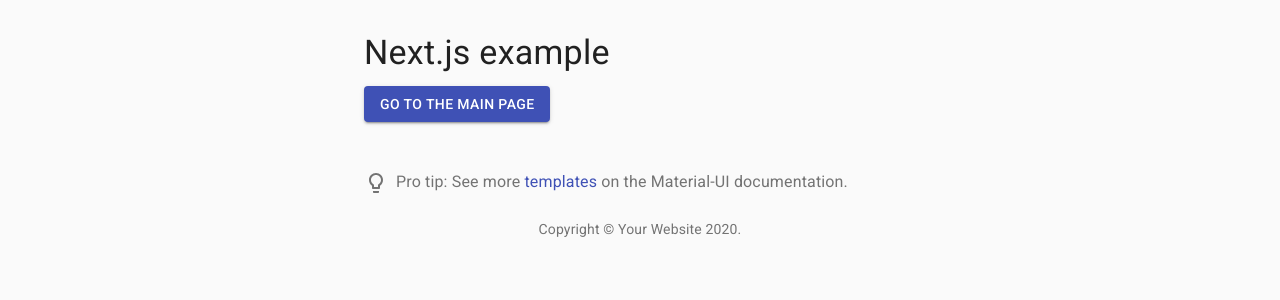
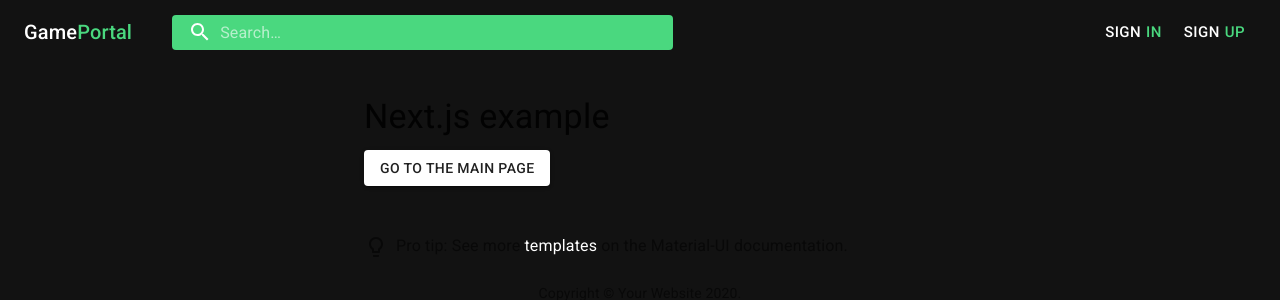
Before and after one commit to can-ates/game-portal, a Next.js app in the folder nextjs/: page /about in a window 1280 px wide. Shown: the top 300 px of the page. Built offline with nearby package versions, Linux system fonts and the light colour scheme.

Commit message:
header added

```diff
--- a/nextjs/package.json
+++ b/nextjs/package.json
@@ -4,6 +4,7 @@
   "private": true,
   "dependencies": {
     "@material-ui/core": "latest",
+    "@material-ui/icons": "^4.9.1",
     "@welldone-software/why-did-you-render": "^4.3.1",
     "axios": "^0.19.2",
     "clsx": "latest",
--- a/nextjs/pages/_app.js
+++ b/nextjs/pages/_app.js
@@ -1,13 +1,15 @@
 import React from 'react';
 import PropTypes from 'prop-types';
 import Head from 'next/head';
+import Container from '@material-ui/core/Container';
 import { ThemeProvider } from '@material-ui/core/styles';
 import CssBaseline from '@material-ui/core/CssBaseline';
 import theme from '../src/theme';
-import whyDidYouRender from '@welldone-software/why-did-you-render'
+import Header from '../src/components/ui/Header';
+import whyDidYouRender from '@welldone-software/why-did-you-render';
 
 if (typeof window !== 'undefined' && process.env.NODE_ENV === 'development') {
-  whyDidYouRender(React)
+  whyDidYouRender(React);
 }
 
 export default function MyApp(props) {
@@ -24,13 +26,18 @@
   return (
     <React.Fragment>
       <Head>
-        <title>My page</title>
-        <meta name="viewport" content="minimum-scale=1, initial-scale=1, width=device-width" />
+        <title>Game Portal</title>
+        <meta
+          name='viewport'
+          content='minimum-scale=1, initial-scale=1, width=device-width'
+        />
       </Head>
       <ThemeProvider theme={theme}>
-        {/* CssBaseline kickstart an elegant, consistent, and simple baseline to build upon. */}
-        <CssBaseline />
-        <Component {...pageProps} />
+        <Container maxWidth='xl'>
+          <Header />
+          <CssBaseline />
+          <Component {...pageProps} />
+        </Container>
       </ThemeProvider>
     </React.Fragment>
   );
--- a/nextjs/pages/_document.js
+++ b/nextjs/pages/_document.js
@@ -1,7 +1,6 @@
 import React from 'react';
 import Document, { Html, Head, Main, NextScript } from 'next/document';
 import { ServerStyleSheets } from '@material-ui/core/styles';
-import theme from '../src/theme';
 
 export default class MyDocument extends Document {
   render() {
@@ -9,13 +8,13 @@
       <Html lang="en">
         <Head>
           {/* PWA primary color */}
-          <meta name="theme-color" content={theme.palette.primary.main} />
+          <meta name="Game Portal" content='Contents about video games' />
           <link
             rel="stylesheet"
             href="https://fonts.googleapis.com/css?family=Roboto:300,400,500,700&display=swap"
           />
         </Head>
-        <body>
+        <body style={{backgroundColor: '#121212'}}>
           <Main />
           <NextScript />
         </body>
--- a/nextjs/src/Link.js
+++ b/nextjs/src/Link.js
@@ -11,7 +11,7 @@
 
   return (
     <NextLink href={href} as={as}>
-      <a ref={ref} {...other} />
+      <a style={{textDecoration: 'none'}} ref={ref} {...other} />
     </NextLink>
   );
 });
--- /dev/null
+++ b/nextjs/src/components/ui/Header.js
@@ -0,0 +1,204 @@
+import { fade, makeStyles, useTheme } from '@material-ui/core/styles';
+import AppBar from '@material-ui/core/AppBar';
+import Toolbar from '@material-ui/core/Toolbar';
+import IconButton from '@material-ui/core/IconButton';
+import Button from '@material-ui/core/Button';
+import Typography from '@material-ui/core/Typography';
+import InputBase from '@material-ui/core/InputBase';
+import MenuItem from '@material-ui/core/MenuItem';
+import Menu from '@material-ui/core/Menu';
+import MenuIcon from '@material-ui/icons/Menu';
+import SearchIcon from '@material-ui/icons/Search';
+
+import Link from '../../../src/Link';
+
+const useStyles = makeStyles(theme => ({
+  grow: {
+    flexGrow: 1,
+  },
+  menuButton: {
+    marginRight: theme.spacing(5),
+    backgroundColor: theme.palette.green.light,
+    color: 'white',
+    [theme.breakpoints.up('sm')]: {
+        display: 'none',
+      },
+  },
+  title: {
+    display: 'none',
+    [theme.breakpoints.up('sm')]: {
+      display: 'block',
+    },
+    color: 'white',
+  },
+  search: {
+    position: 'relative',
+    borderRadius: theme.shape.borderRadius,
+    backgroundColor: fade(theme.palette.green.light, 1),
+    '&:hover': {
+      backgroundColor: fade(theme.palette.green.light, 0.89),
+    },
+    marginRight: theme.spacing(2),
+    marginLeft: 0,
+    width: '100%',
+    [theme.breakpoints.up('sm')]: {
+      marginLeft: theme.spacing(5),
+      width: 'auto',
+    },
+  },
+  searchIcon: {
+    padding: theme.spacing(0, 2),
+    height: '100%',
+    position: 'absolute',
+    pointerEvents: 'none',
+    display: 'flex',
+    alignItems: 'center',
+    justifyContent: 'center',
+    color: 'white',
+  },
+  inputRoot: {
+    color: 'white',
+  },
+  inputInput: {
+    padding: theme.spacing(1, 1, 1, 0),
+    paddingLeft: `calc(1em + ${theme.spacing(4)}px)`,
+    transition: theme.transitions.create('width'),
+    width: '100%',
+    [theme.breakpoints.up('md')]: {
+      width: '50ch',
+    },
+    '&:focus': {
+      '&::placeholder': {
+        opacity: '0',
+      },
+    },
+    '&::placeholder': {
+      color: 'white',
+      opacity: '0.6',
+    },
+  },
+  sectionDesktop: {
+    display: 'none',
+    [theme.breakpoints.up('md')]: {
+      display: 'flex',
+    },
+  },
+  sectionMobile: {
+    display: 'flex',
+    [theme.breakpoints.up('md')]: {
+      display: 'none',
+    },
+  },
+  sign: {
+    display: 'flex',
+  },
+}));
+
+export default function PrimarySearchAppBar() {
+  const theme = useTheme();
+  const classes = useStyles();
+  const [anchorEl, setAnchorEl] = React.useState(null);
+  const [mobileMoreAnchorEl, setMobileMoreAnchorEl] = React.useState(null);
+
+  const isMenuOpen = Boolean(anchorEl);
+  const isMobileMenuOpen = Boolean(mobileMoreAnchorEl);
+
+  const handleProfileMenuOpen = event => {
+    setAnchorEl(event.currentTarget);
+  };
+
+  const handleMobileMenuClose = () => {
+    setMobileMoreAnchorEl(null);
+  };
+
+  const handleMenuClose = () => {
+    setAnchorEl(null);
+    handleMobileMenuClose();
+  };
+
+  const handleMobileMenuOpen = event => {
+    setMobileMoreAnchorEl(event.currentTarget);
+  };
+
+  const menuId = 'primary-search-account-menu';
+  const renderMenu = (
+    <Menu
+      anchorEl={anchorEl}
+      anchorOrigin={{ vertical: 'top', horizontal: 'right' }}
+      id={menuId}
+      keepMounted
+      transformOrigin={{ vertical: 'top', horizontal: 'right' }}
+      open={isMenuOpen}
+      onClose={handleMenuClose}
+    >
+      <MenuItem onClick={handleMenuClose}>Profile</MenuItem>
+      <MenuItem onClick={handleMenuClose}>My account</MenuItem>
+    </Menu>
+  );
+
+  const mobileMenuId = 'primary-search-account-menu-mobile';
+  const renderMobileMenu = (
+    <Menu
+      anchorEl={mobileMoreAnchorEl}
+      anchorOrigin={{ vertical: 'top', horizontal: 'right' }}
+      id={mobileMenuId}
+      keepMounted
+      transformOrigin={{ vertical: 'top', horizontal: 'right' }}
+      open={isMobileMenuOpen}
+      onClose={handleMobileMenuClose}
+    ></Menu>
+  );
+
+  return (
+    <div className={classes.grow}>
+      <AppBar position='static' color='transparent' elevation={0}>
+        <Toolbar disableGutters>
+          <IconButton
+            edge='start'
+            className={classes.menuButton}
+            aria-label='open drawer'
+          >
+            <MenuIcon />
+          </IconButton>
+          <Typography className={classes.title} variant='h6' noWrap>
+            Game
+          </Typography>
+          <Typography
+            className={classes.title}
+            style={{ color: theme.palette.green.light }}
+            variant='h6'
+            noWrap
+          >
+            Portal
+          </Typography>
+          <div className={classes.search}>
+            <div className={classes.searchIcon}>
+              <SearchIcon />
+            </div>
+            <InputBase
+              placeholder='Search…'
+              classes={{
+                root: classes.inputRoot,
+                input: classes.inputInput,
+              }}
+              inputProps={{ 'aria-label': 'search' }}
+            />
+          </div>
+          <div className={classes.grow} />
+          <div className={classes.sign}>
+            <div className={classes.sign}>
+              <Button disableRipple size='large' variant='text' component={Link} href='/signin' >
+                Sign <span style={{ color: theme.palette.green.light, marginLeft: '5px' }}>{' '} In</span>{' '}
+              </Button>
+              <Button disableRipple size='large' variant='text' component={Link}  href='/signup'>
+                Sign <span style={{ color: theme.palette.green.light, marginLeft: '5px' }}>{' '} Up</span>
+              </Button>
+            </div>
+          </div>
+        </Toolbar>
+      </AppBar>
+      {renderMobileMenu}
+      {renderMenu}
+    </div>
+  );
+}
--- a/nextjs/src/theme.js
+++ b/nextjs/src/theme.js
@@ -3,6 +3,9 @@
 // Create a theme instance.
 const theme = createMuiTheme({
   palette: {
+    primary: {
+      main: '#fff'
+    },
     white: {
       light: '#F4F5F5',
       mid: '#DCE3E1',
@@ -12,7 +15,7 @@
       main: '#3F3B3B',
     },
     green: {
-      light: '#6ED68A',
+      light: '#4AD87F',
       dark: '#779276'
     },
     rusty: {
```
Also changed, not shown: nextjs/pages/index.js (+31 -19 lines), nextjs/src/components/GameCard.js (added, +11 -0 lines), 1 other file (tests, documents, lock files or other folders).
